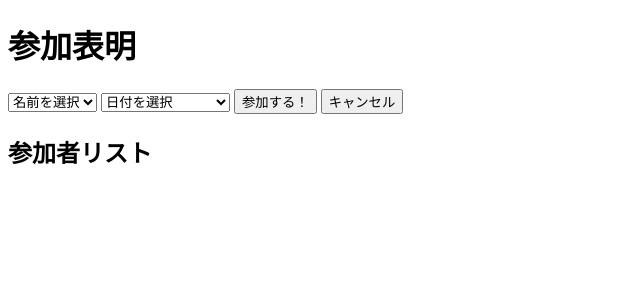
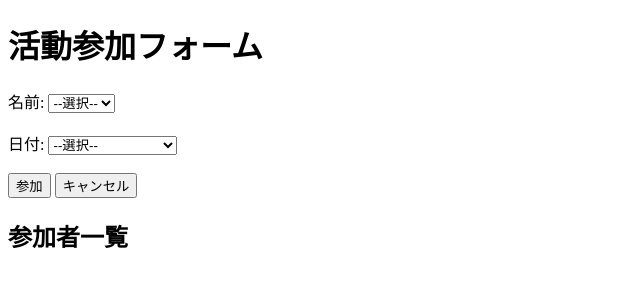
Before and after one commit to Hiroki-Ariga-0927/shogi-app, a Flask app: page / in a window 1280 px wide. Shown: the top 300 px of the page, without its empty margins (0-640 px from the left). Run offline with Flask 3, Linux system fonts and the light colour scheme.

Commit message:
Update index.html

```diff
--- a/templates/index.html
+++ b/templates/index.html
@@ -2,36 +2,45 @@
 <html lang="ja">
 <head>
     <meta charset="UTF-8">
-    <title>将棋部 出席アプリ</title>
+    <title>活動参加管理</title>
 </head>
 <body>
-    <h1>参加表明</h1>
+    <h1>活動参加フォーム</h1>
+
     {% if error_message %}
         <p style="color: red;">{{ error_message }}</p>
     {% endif %}
 
     <form method="POST">
+        <label>名前:
             <select name="name">
-            <option value="">名前を選択</option>
+                <option value="">--選択--</option>
                 {% for member in members %}
-                <option value="{{ member }}">{{ member }}</option>
+                    <option value="{{ member }}" {% if member == selected_name %}selected{% endif %}>
+                        {{ member }}
+                    </option>
                 {% endfor %}
             </select>
+        </label>
+        <br><br>
 
+        <label>日付:
             <select name="date">
-            <option value="">日付を選択</option>
+                <option value="">--選択--</option>
                 {% for date in upcoming_dates %}
                     <option value="{{ date }}">{{ date.strftime("%Y-%m-%d (%a)") }}</option>
                 {% endfor %}
             </select>
+        </label>
+        <br><br>
 
-        <button type="submit" name="action" value="参加">参加する！</button>
+        <button type="submit" name="action" value="参加">参加</button>
         <button type="submit" name="action" value="キャンセル">キャンセル</button>
     </form>
 
-    <h2>参加者リスト</h2>
-{% for date, names in participants|dictsort %}
-    <h3>{{ date }} の参加者</h3>
+    <h2>参加者一覧</h2>
+    {% for date, names in participants.items() %}
+        <h3>{{ date }}</h3>
         <ul>
             {% for name in names %}
                 <li>{{ name }}</li>
```
Lines whose indentation alone changed are shown as unchanged.
